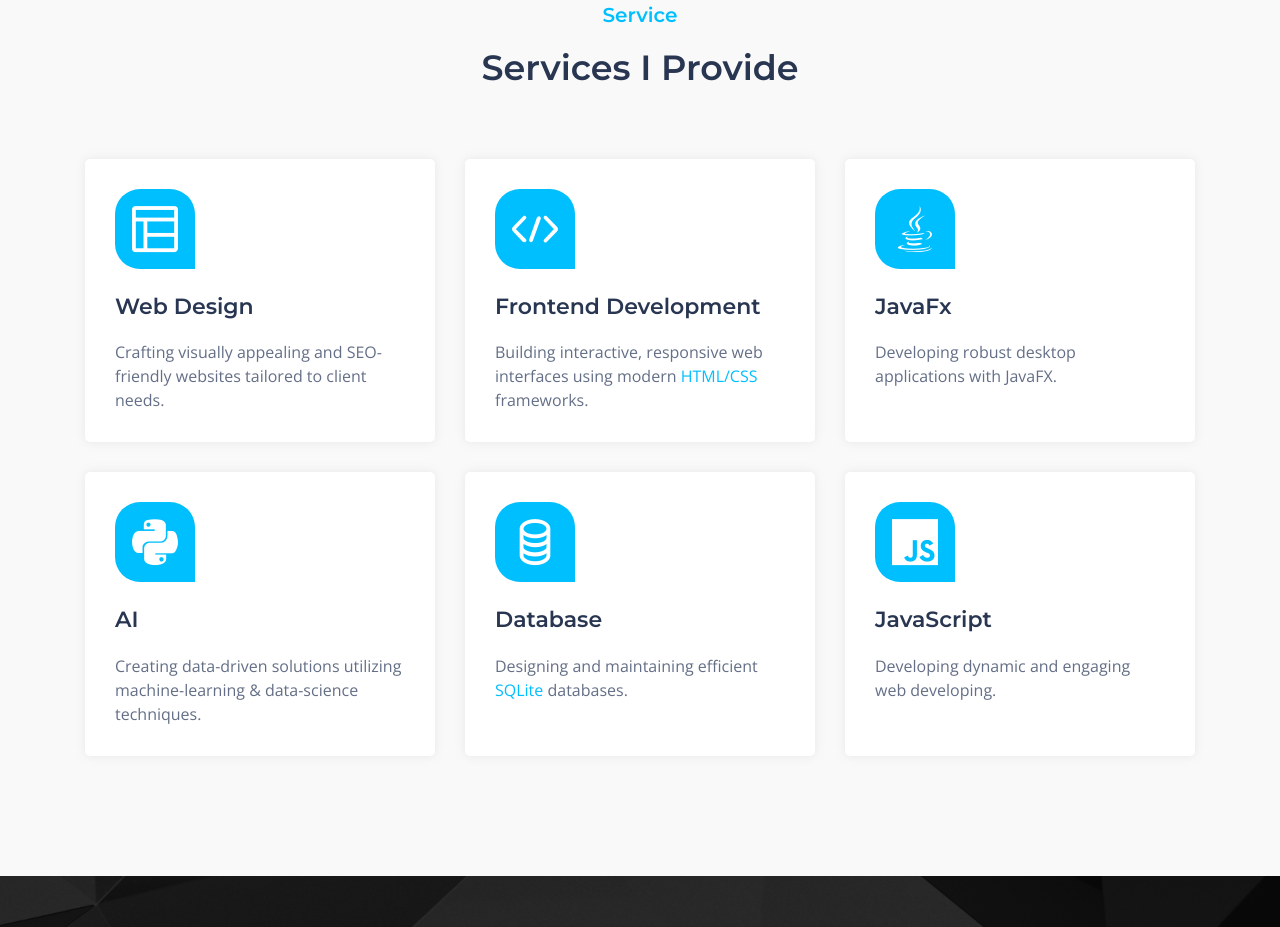
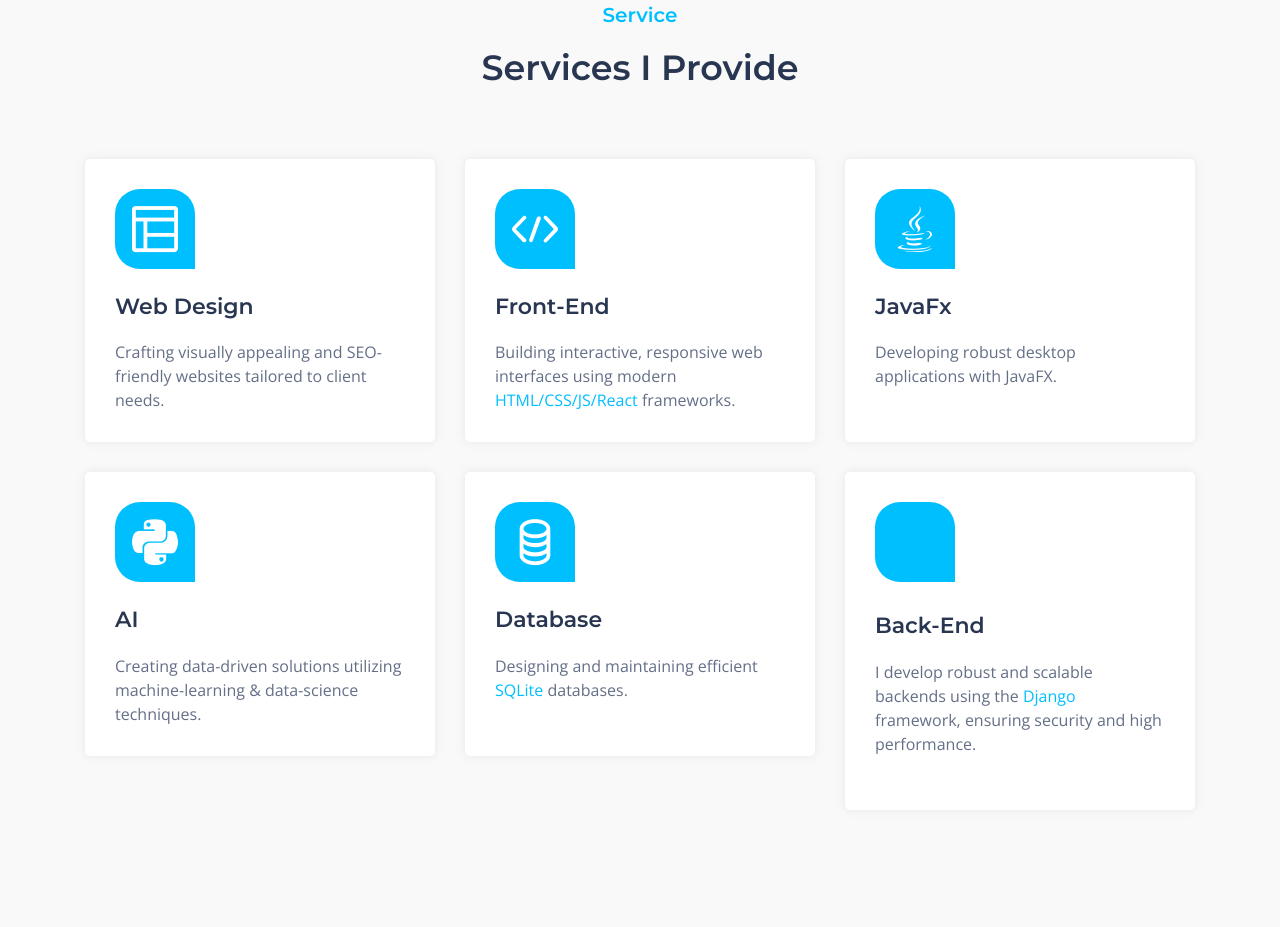
Before and after one commit to amirce73/amirce73.ir, a website: page index.html in a window 1280 px wide. Shown: the part 2350-3277 px from the top of the page. Drawn offline with nearby package versions, Linux system fonts and the light colour scheme; a web font is replaced by a local one.

Commit message:
Update index.html

```diff
--- a/index.html
+++ b/index.html
@@ -21,6 +21,8 @@
 
     <!--====== Bootstrap CSS ======-->
     <link rel="stylesheet" href="assets/css/bootstrap.min.css">
+
+    <link rel="stylesheet" href="https://cdn.jsdelivr.net/npm/simple-icons-font@v9/font/simple-icons.min.css">
 
     <!--====== Default CSS ======-->
     <link rel="stylesheet" href="assets/css/default.css">
@@ -192,7 +194,7 @@
                         </div> <!-- skill item -->
                         <div class="skill_item mt-20">
                             <div class="skill_header">
-                                <h6 class="skill_title">Backend(Django)</h6>
+                                <h6 class="skill_title">Back-End(Django)</h6>
                                 <div class="skill_percentage">
                                     <p><span class="counter">70</span>%</p>
                                 </div>
@@ -459,9 +461,9 @@
                         <i class="lni lni-code"></i>
                     </div>
                     <div class="service_content">
-                        <h4 class="service_title"><a href="#">Frontend Development</a></h4>
+                        <h4 class="service_title"><a href="#">Front-End</a></h4>
                         <p>Building interactive, responsive web interfaces using modern <span
-                                style="color: deepskyblue">HTML/CSS</span> frameworks.</p>
+                                style="color: deepskyblue">HTML/CSS/JS/React</span> frameworks.</p>
                     </div>
                 </div> <!-- single service -->
             </div>
@@ -504,11 +506,11 @@
             <div class="col-lg-4 col-sm-6">
                 <div class="single_service mt-30 wow fadeInUpBig" data-wow-duration="1.3s" data-wow-delay="0.8s">
                     <div class="service_icon">
-                        <i class="lni lni-javascript"></i>
+                        <i class="si si-django"></i>
                     </div>
                     <div class="service_content">
-                        <h4 class="service_title"><a href="#">JavaScript</a></h4>
-                        <p>Developing dynamic and engaging web developing.</p>
+                        <h4 class="service_title"><a href="#">Back-End</a></h4>
+                        <p>I develop robust and scalable backends using the <span style="color: deepskyblue">Django</span> framework, ensuring security and high performance.</p>
                         <br>
                     </div>
                 </div> <!-- single service -->
```
